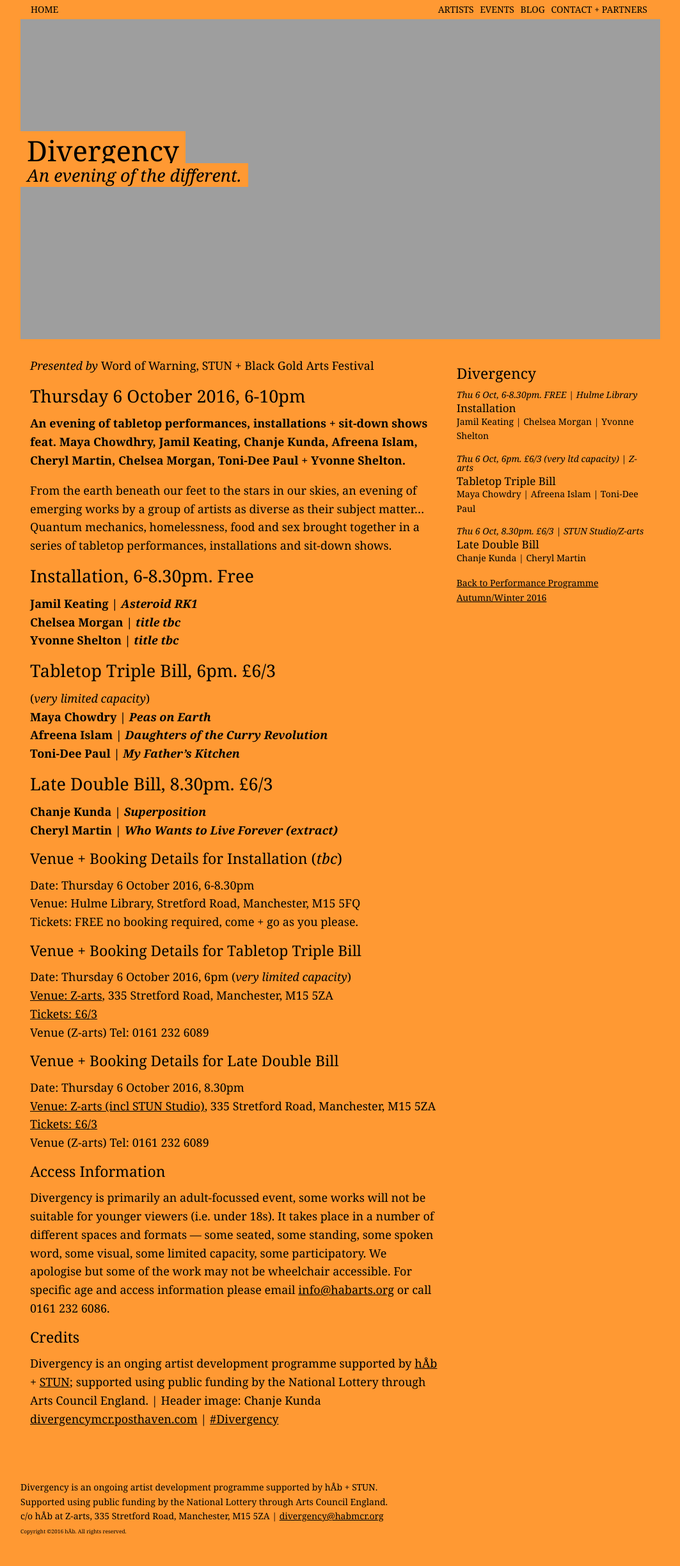
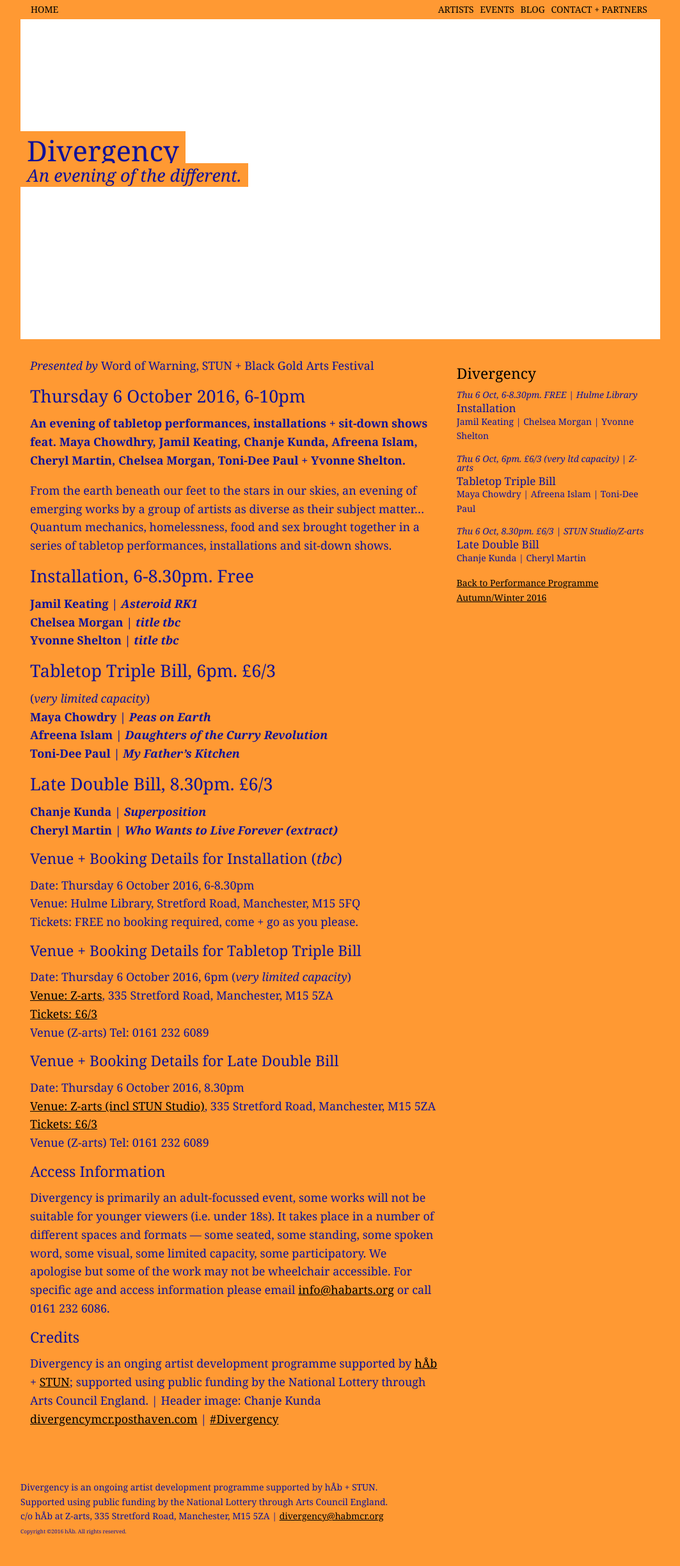
Before and after one commit to divergencymcr/divergencymcr.github.io, a Jekyll site: the page built from current/events/Divergency (6 Oct 2016)/index.md, in a window 1280 px wide. Shown: the whole page at 64% size, without its empty margins (108-1171 px from the left). Built offline with Jekyll 4.4.1, drawn with Linux system fonts in a browser that asks for light colours.

Commit message:
only keep default style: Orange background & no quote colour

```diff
--- a/assets/stylesheets/season_styles.css
+++ b/assets/stylesheets/season_styles.css
@@ -1,51 +1,25 @@
 /* THEMED PER-EVENT STYLES ---------------------------*/
 
-/* default divergency styling White
+/* default site styling: Orange background & no quote colour
 ------------------------------------------------------*/
 
 	body,
 	.artist,
 	.show,
 	.season
-		{background:#fff; color:#111;}
-
-	blockquote
-		{border-left-color:#999;}
-	blockquote, blockquote p
-		{color: #999;}
+		{background:#f93; color:#119;}
 
 	a,
 	a:visited,
 	a:hover
-		{color:#666;}
+		{color:#000;}
 	article a:hover,
 	footer a:hover,
 	nav a:hover
-		{background: #000; color: #fff;}
+		{background: #000; color: #f93;}
 
 	a.splash:hover .artist
-		{background:#000; color:#fff;}
+		{background:#000; color:#f93;}
 
 	.splash
-		{background:url(../images/header_divergency.jpg) center center}
-
-/* divergency orange
-------------------------------------------------------*/
-
-	.div,
-	.div .artist,
-	.div .show,
-	.div .season
-		{background:#f93; color:#000;}
-
-	.div a,
-	.div a:visited,
-	.div a:hover
-		{color:#000;}
-	.div nav a:hover,
-	.div article a:hover,
-	.div footer a:hover
-		{background: #000; color: #f93;}
-
-	.div .splash
-		{background:url(../images/header_divergency.jpg) center center}
+		{background:url(../images/header_div_tr.jpg) center center}
```
